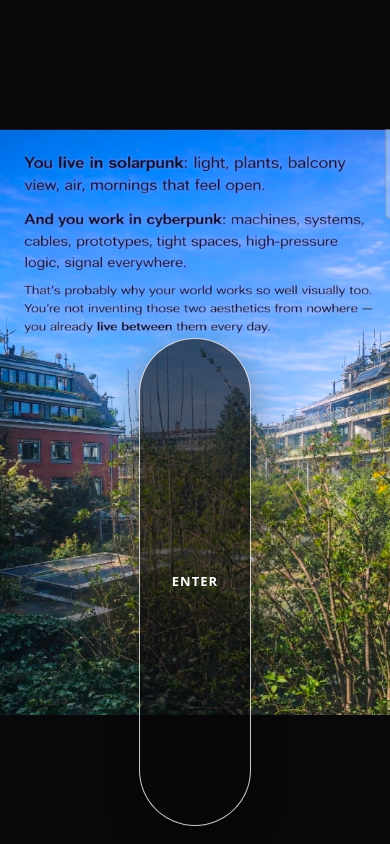
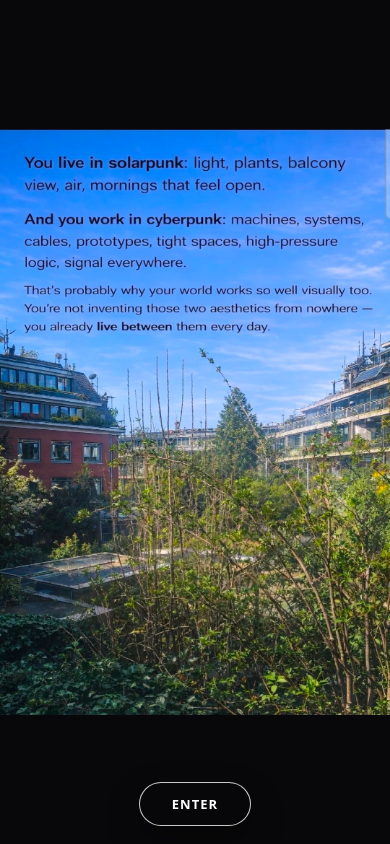
Before and after one commit to TiagoCalvados/Project-Stories, a website: page tiago-link1.html in a window 390 px wide. Drawn offline with Linux system fonts and the light colour scheme.

Commit message:
Revert "Reorder Tiago link narrative slide"
This reverts commit e2ae1ec68cbeccae4254b8d2e7900ff7f2c7ab97.

```diff
--- a/shared.css
+++ b/shared.css
@@ -58,11 +58,6 @@ body {
   bottom: max(130px, 18vh);
 }
 
-.enter-button-building-center {
-  top: clamp(220px, 40vh, 340px);
-  bottom: auto;
-}
-
 .enter-button-bottom-right {
   right: max(24px, env(safe-area-inset-right));
   bottom: max(24px, env(safe-area-inset-bottom));
@@ -92,10 +87,6 @@ body {
     bottom: max(104px, 16vh);
   }
 
-  .enter-button-building-center {
-    top: 40vh;
-  }
-
   .enter-button-bottom-right {
     right: max(16px, env(safe-area-inset-right));
     bottom: max(16px, env(safe-area-inset-bottom));
--- a/tiago-link1.html
+++ b/tiago-link1.html
@@ -23,7 +23,7 @@
 <body>
   <main class="story-stage">
     <img class="story-stage-image" src="tiago%20link1.jpg" alt="">
-    <a class="enter-button enter-button-building-center" href="slide22may.html" aria-label="Enter slide 22 May">Enter</a>
+    <a class="enter-button" href="tiagok2.html" aria-label="Enter Tiago K 2">Enter</a>
   </main>
 </body>
 </html>
```
Also changed, not shown: firstslide.html (+1 -1 lines), tiagok.html (+1 -0 lines), tiagok2.html (+1 -1 lines).
